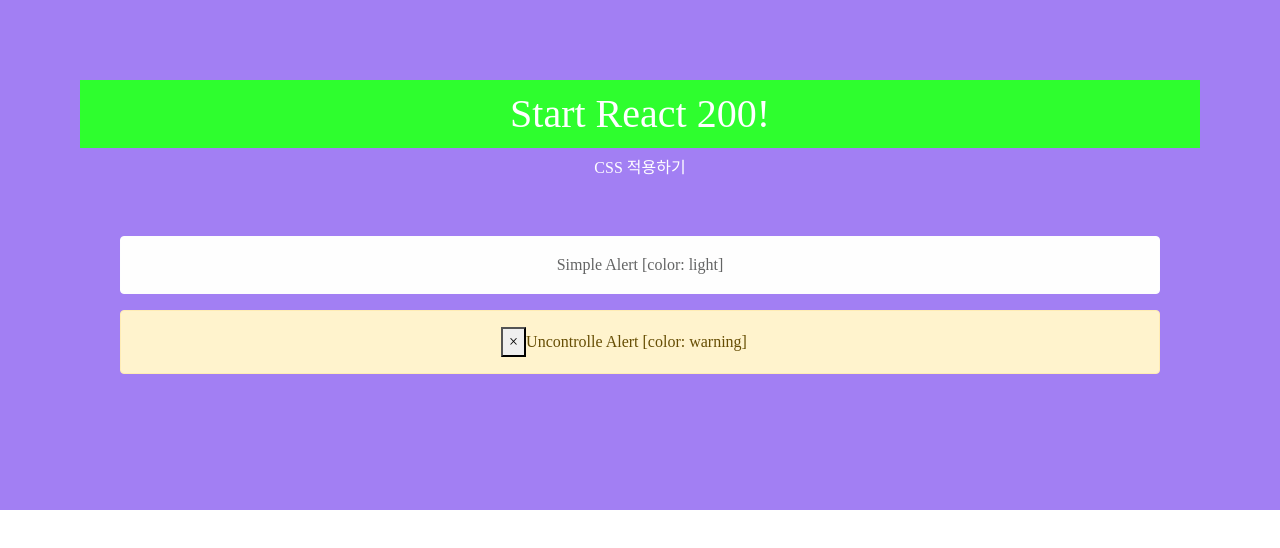
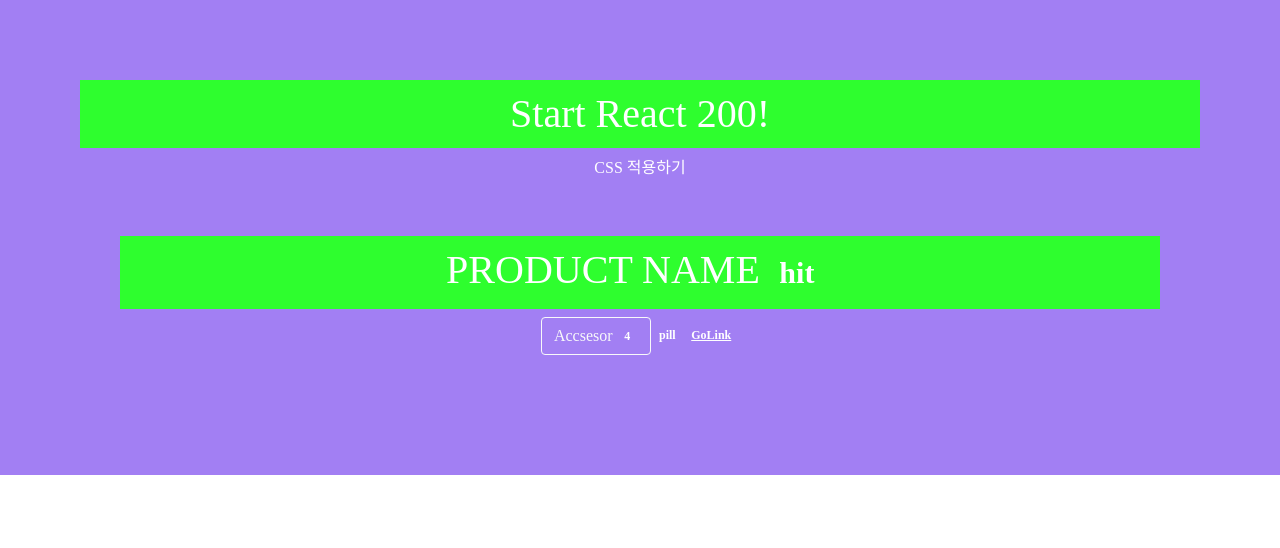
Before and after one commit to Yerim-Choi/React_Study, a React (Create React App) app in the folder client/: page / in a window 1280 px wide. Shown: the top 548 px of the page. Built offline with nearby package versions, Linux system fonts and the light colour scheme.

Commit message:
#R035_reactstrap Badge 사용

```diff
--- a/client/src/App.js
+++ b/client/src/App.js
@@ -1,6 +1,6 @@
 import React from "react";
 import "./App.css";
-import ReactstrapAlerts from "./R034_ReactstrapAlerts";
+import ReactstrapBadges from "./R035_ReactstrapBadges";
 import "bootstrap/dist/css/bootstrap.css";
 
 function App() {
@@ -8,7 +8,7 @@ function App() {
     <div>
       <h1>Start React 200!</h1>
       <p>CSS 적용하기</p>
-      <ReactstrapAlerts />
+      <ReactstrapBadges />
     </div>
   );
 }
--- /dev/null
+++ b/client/src/R035_ReactstrapBadges.js
@@ -0,0 +1,25 @@
+import React, { Component } from "react";
+import { Badge, Button } from "reactstrap";
+
+class R035_ReactstrapBadges extends Component {
+  render() {
+    return (
+      <div>
+        <h1>
+          PRODUCT NAME<Badge color="secondary">hit</Badge>
+        </h1>
+        <Button color="light" outline>
+          Accsesor <Badge color="dark">4</Badge>
+        </Button>
+        <Badge color="danger" pill>
+          pill
+        </Badge>
+        <Badge href="http://example.com" color="light">
+          GoLink
+        </Badge>
+      </div>
+    );
+  }
+}
+
+export default R035_ReactstrapBadges;
```
